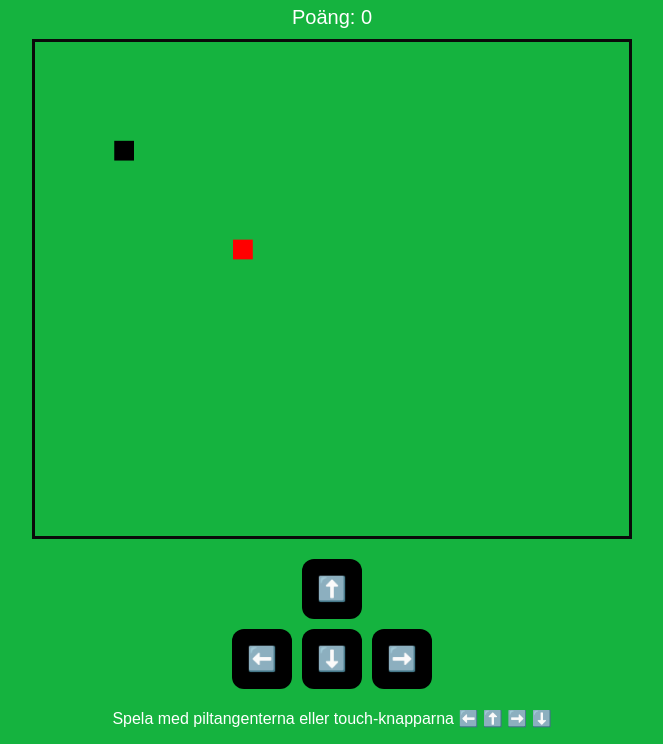
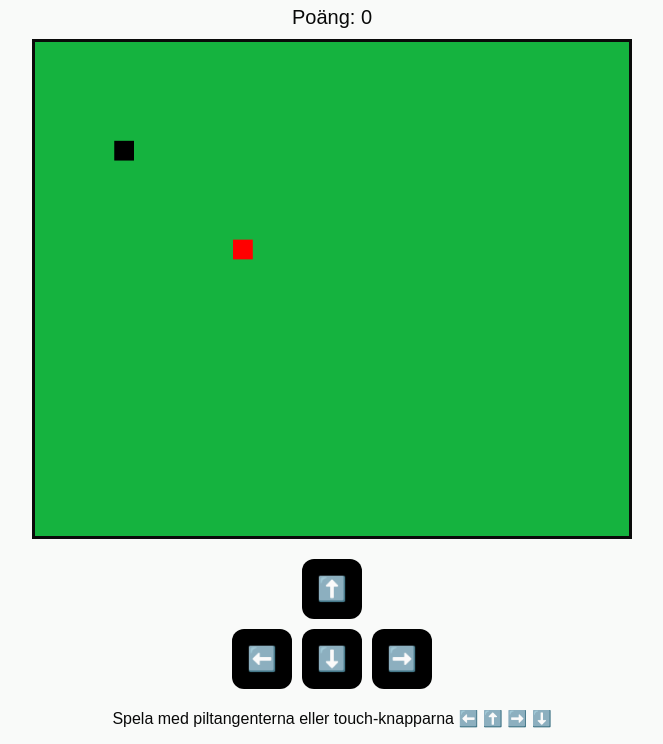
Before and after one commit to odayalnassar-gif/Snake-game, a plain HTML site: page index.html in a window 1280 px wide. Shown: the part 73-817 px from the top of the page, without its empty margins (308-971 px from the left). Drawn offline with Linux system fonts and the light colour scheme.

Commit message:
Update index.html

```diff
--- a/index.html
+++ b/index.html
@@ -13,7 +13,7 @@
       font-family: sans-serif;
       margin: 0;
       text-align: center;
-      background: #15b33f;
+      background: #f9faf9;
     }
 
     h1 {
@@ -22,7 +22,7 @@
 
     #scoreDisplay {
       font-size: 20px;
-      color: white;
+      color: rgb(9, 9, 9);
       margin: 10px auto;
     }
 
@@ -58,7 +58,7 @@
 
     p {
       font-size: 16px;
-      color: #fff;
+      color: #090909;
     }
 
     .empty {
```
